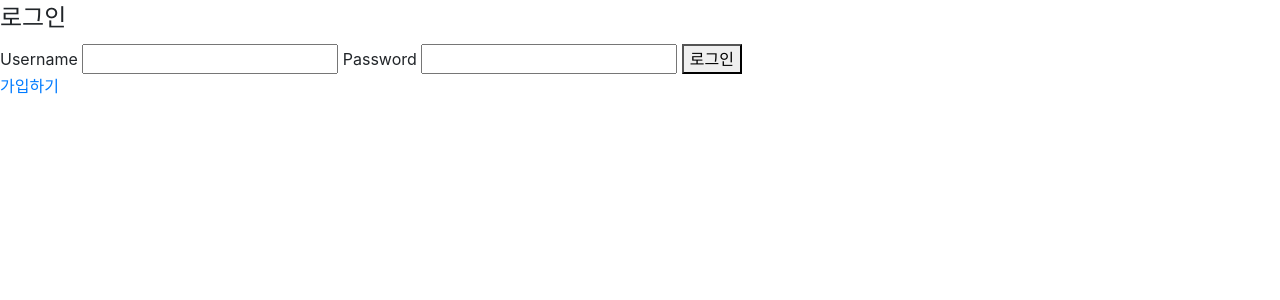
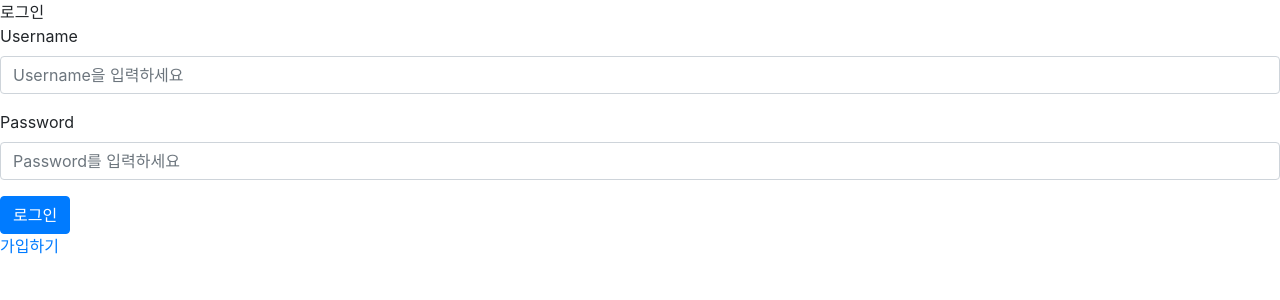
Before and after one commit to moorekwon/Team5_Todo-List, a Django app: page /members/signin/ in a window 1280 px wide. Shown: the top 300 px of the page. Run offline with Django 3.2, Linux system fonts and the light colour scheme; some libraries are stand-ins or nearby versions.

Commit message:
200207 added bootstrap

```diff
--- a/app/templates/members/signin.html
+++ b/app/templates/members/signin.html
@@ -1,14 +1,34 @@
 {% extends 'base.html' %}
 {% block content %}
+<!--<form action="{% url 'members:signin' %}" method="post">-->
+<!--    {% csrf_token %}-->
+<!--    <fieldset>-->
+<!--        <legend>로그인</legend>-->
+<!--        Username <input type="text" name="username">-->
+<!--        Password <input type="text" name="password">-->
+<!--        <button type="submit">로그인</button>-->
+<!--    </fieldset>-->
+<!--</form>-->
+<!--<div>-->
+<!--    <a href="{% url 'members:signup' %}">가입하기</a>-->
+<!--</div>-->
+
+<div>로그인</div>
+
 <form action="{% url 'members:signin' %}" method="post">
     {% csrf_token %}
-    <fieldset>
-        <legend>로그인</legend>
-        Username <input type="text" name="username">
-        Password <input type="text" name="password">
-        <button type="submit">로그인</button>
-    </fieldset>
+    <div class="form-group">
+        <label for="exampleInputEmail1">Username</label>
+        <input type="text" name="username" class="form-control" id="exampleInputEmail1" aria-describedby="emailHelp"
+               placeholder="Username을 입력하세요">
+    </div>
+    <div class="form-group">
+        <label for="exampleInputPassword1">Password</label>
+        <input type="password" name="password" class="form-control" id="exampleInputPassword1" placeholder="Password를 입력하세요">
+    </div>
+    <button type="submit" class="btn btn-primary">로그인</button>
 </form>
+
 <div>
     <a href="{% url 'members:signup' %}">가입하기</a>
 </div>
```
Also changed, not shown: app/db.sqlite3.
